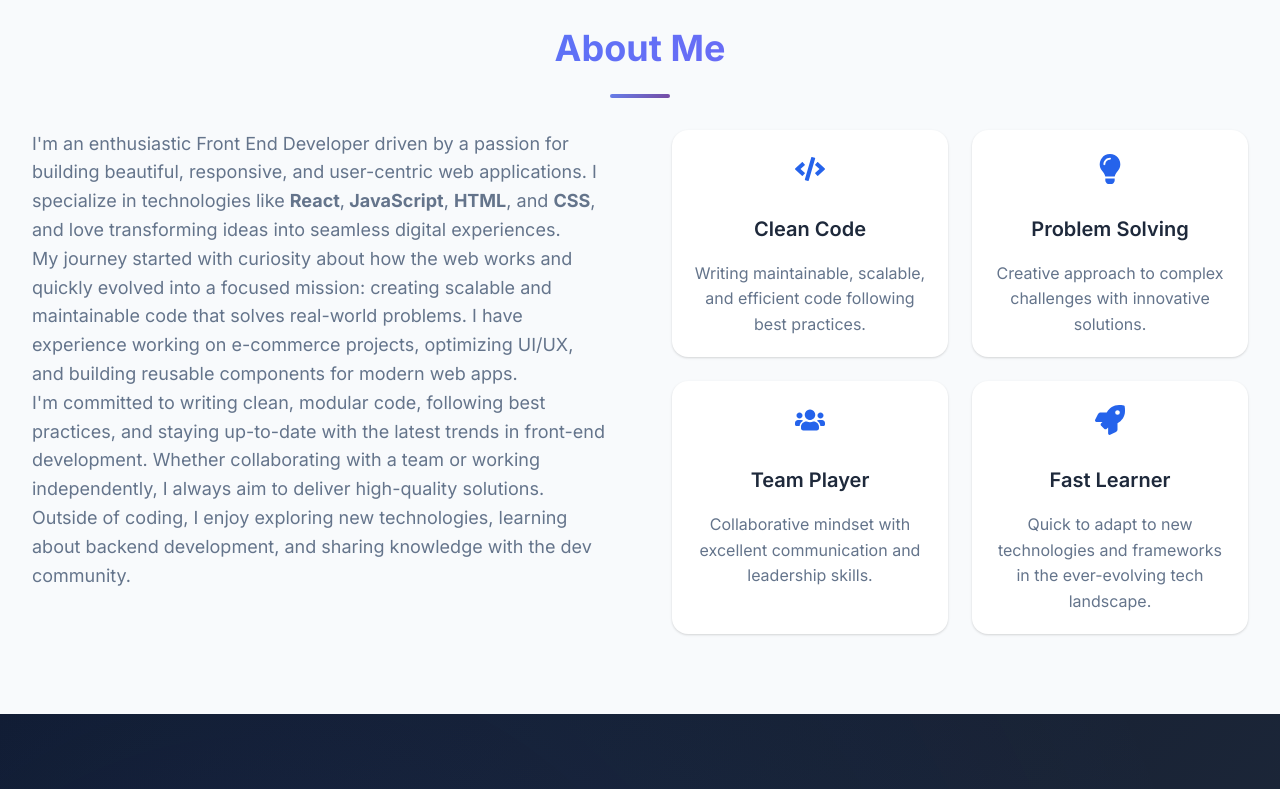
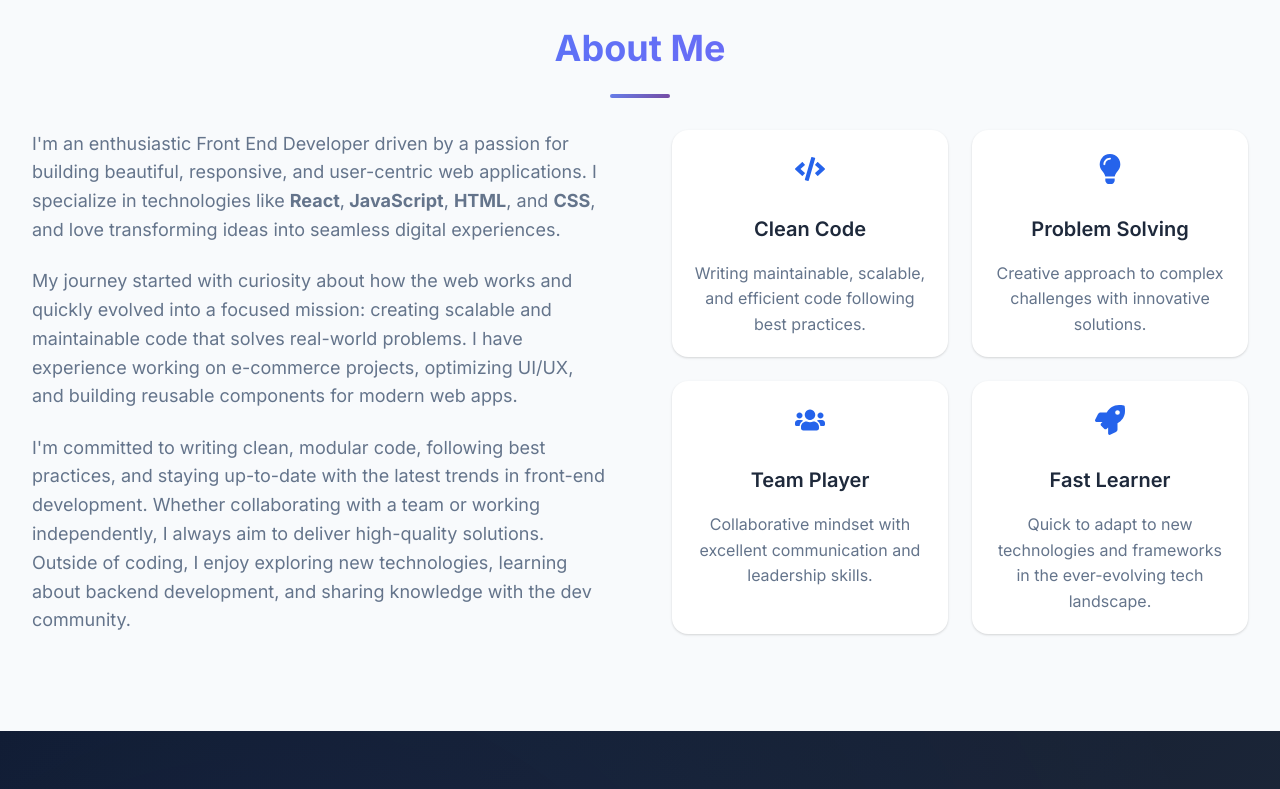
Before and after one commit to IgnacioDN/Portfolio, a React (Vite) app in the folder Portfolio-Project/: page / in a window 1280 px wide. Shown: the part 860-1649 px from the top of the page. Built offline with nearby package versions, Linux system fonts and the light colour scheme.

Commit message:
last deploy

```diff
--- a/Portfolio-Project/src/styles/About.css
+++ b/Portfolio-Project/src/styles/About.css
@@ -31,8 +31,14 @@
 
 .about-description p {
   font-size: var(--font-size-lg);
+  line-height: 1.8;
+  color: var(--text-secondary);
+  margin-bottom: 1.4rem;
   line-height: 1.6;
-  color: var(--text-secondary);
+}
+
+.about-description p:last-child {
+  margin-bottom: 0;
 }
 
 .about-stats {
@@ -111,6 +117,8 @@
 /* See More Functionality */
 .description-content {
   transition: all 0.3s ease;
+    padding-bottom: 1em;
+
 }
 
 .see-more-btn {
```
